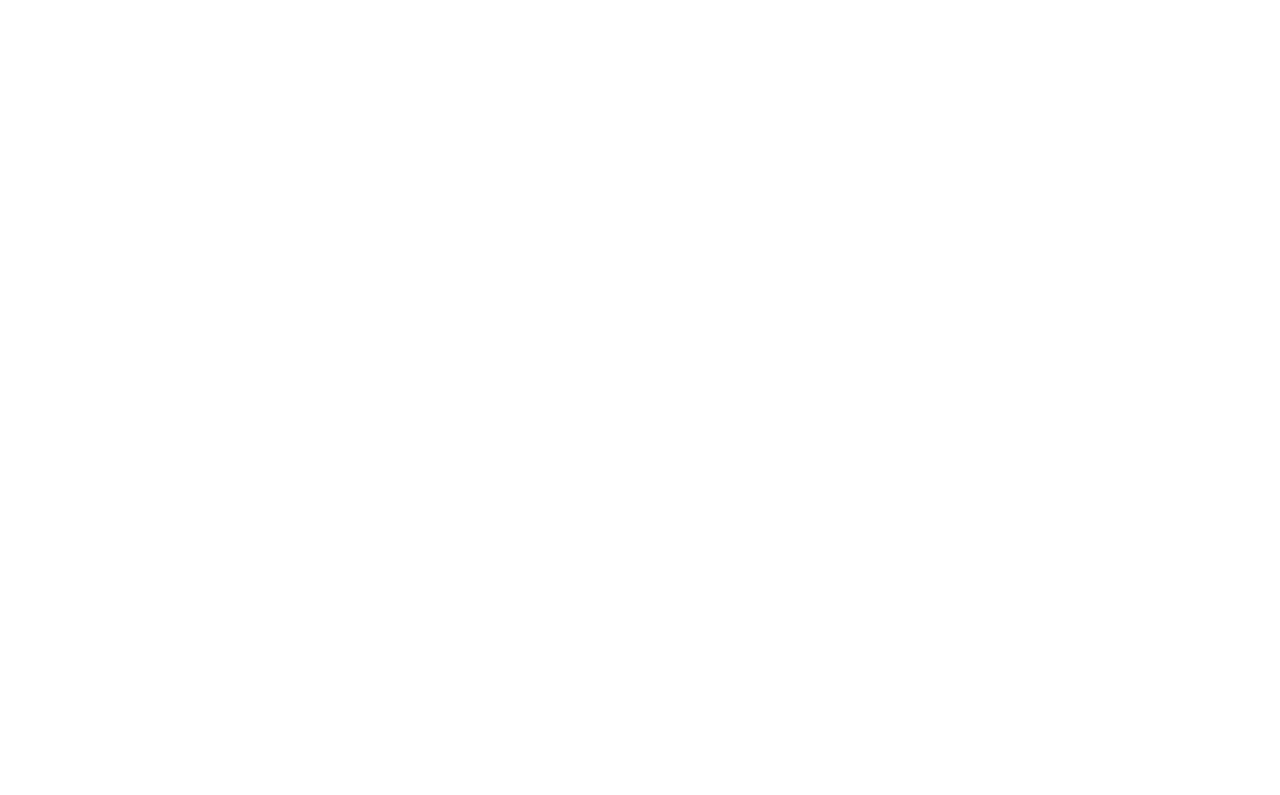
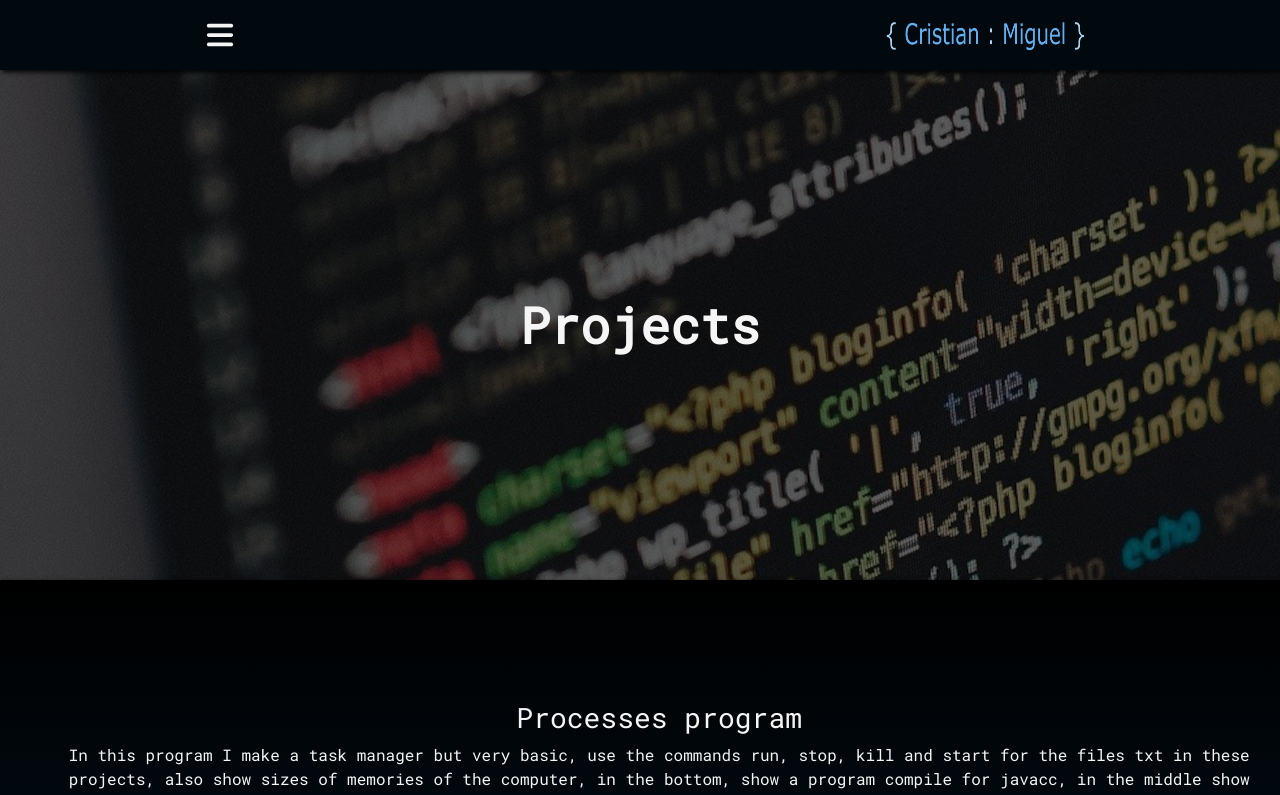
Before and after one commit to Cristian-Miguel/Portafolio, a React (Create React App) app: page /#/Portafolio/Proyects in a window 1280 px wide. Shown: the top 795 px of the page. Built offline with nearby package versions, Linux system fonts and the light colour scheme.

Commit message:
React Route cambiado para hashrouter

```diff
--- a/src/config/Rutas.js
+++ b/src/config/Rutas.js
@@ -1,28 +1,19 @@
 import React from 'react'
-import {BrowserRouter, Routes, Route,} from "react-router-dom";
+import {Routes, Route, HashRouter} from "react-router-dom";
 import App from '../views/App';
 import Portafolio from '../views/Portafolio';
 
 function PagesRoutes() {
     return (
-        <BrowserRouter>
+        <HashRouter>
             <Routes>
-
-                <Route exact path="/Portafolio/Home" element={<App/>}/>
-
-                <Route exact path="/Portafolio/" element={<App/>}/>
-
                 <Route exact path="/Portafolio" element={<App/>}/>
 
-                <Route exact path="/Portafolio/Proyects" element={<Portafolio/>}/>
-
-                <Route path="*">
-                    Page Not Found
-                </Route>
+                <Route exact path="/Portafolio/Proyects"element={<Portafolio/>}/>
 
             </Routes>
-        </BrowserRouter>
+        </HashRouter>
     );
-  }
+}
 
-  export default PagesRoutes;
+export default PagesRoutes;
--- a/src/views/Header.js
+++ b/src/views/Header.js
@@ -18,7 +18,8 @@
                 <a href="#AboutMe">About Me</a>
                 <a href="#Experience">Experience</a>
                 <a href="#Education">Education and Skill</a>
-                <button href="/Proyects" onClick={redirectPortafolio}>Portfolio</button>
+                <a href="/#/Portafolio/Proyects">Projets</a>
+                {/* <button onClick={redirectPortafolio}>a</button> */}
             </div>
 
             <div className="Space"></div>
@@ -30,9 +31,9 @@
     );
 }
 
-function redirectPortafolio(){
-    window.location.href = "/Portafolio/Proyects";
-}
+// function redirectPortafolio(){
+//     window.location.href = "/Portafolio/Proyects";
+// }
 
 function openNav() {
   document.getElementById("mySidenav").style.width = "250px";
--- a/src/views/Portafolio.js
+++ b/src/views/Portafolio.js
@@ -202,11 +202,11 @@
 }
 
 function redirectHome(){
-  window.location.href = "/Portafolio/Home";
+  window.location.href = "/#/Portafolio";
 }
 
 function redirectPortafolio(){
-    window.location.href = "/Portafolio/Proyects";
+    window.location.href = "/#/Portafolio/Proyects";
 }
 
 function openNav() {
```
Also changed, not shown: src/css/index.css (+0 -19 lines).
